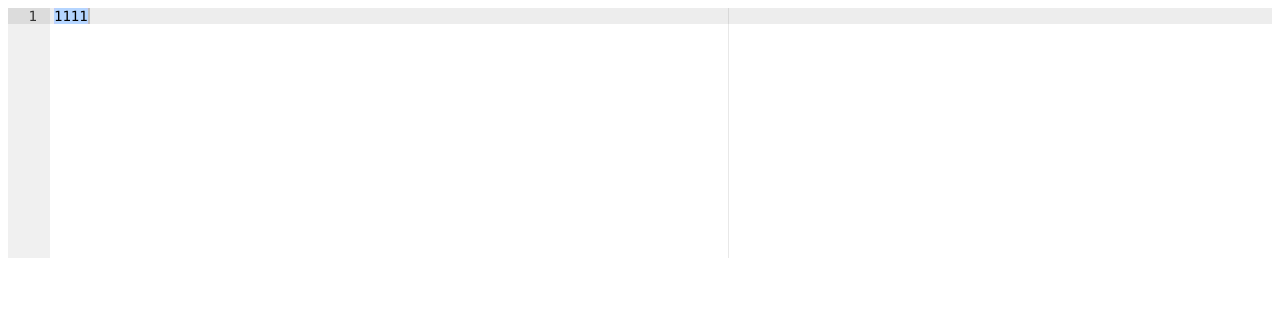
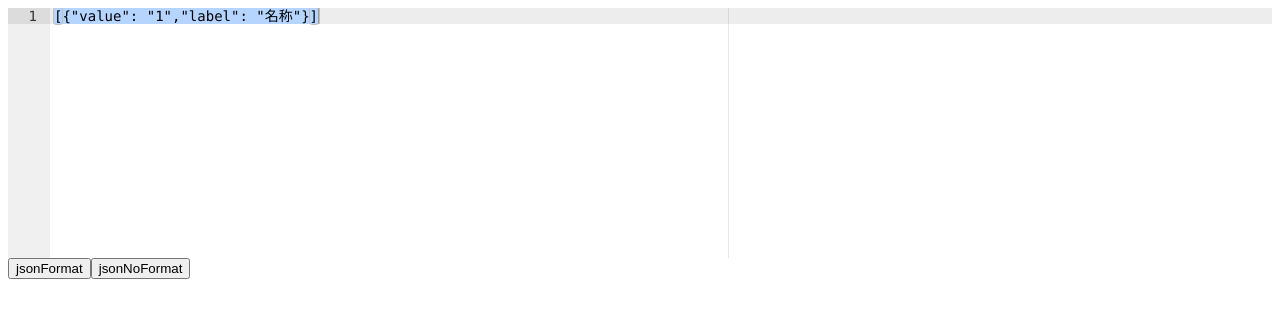
Before and after one commit to Davisesr/vy-vue3-project, a Vue app: page / in a window 1280 px wide. Shown: the top 318 px of the page. Built offline with nearby package versions, Linux system fonts and the light colour scheme.

Commit message:
packages：vyAceEditor编辑器

```diff
--- a/src/App.vue
+++ b/src/App.vue
@@ -1,21 +1,21 @@
 <template>
-  <!--  <vy-spin :load-data="loadData" class="define-height">
-      <template #default="{record}">
-        {{ record }}
-      </template>
-    </vy-spin>-->
-
-  <vy-ace-editor class="define-height" v-model="aaa">
-
-  </vy-ace-editor>
+  <div>
+    <vy-ace-editor class="define-height" v-model="aaa" :mode="'json'"></vy-ace-editor>
+    <button @click="aaa = JSON.stringify(JSON.parse(aaa),null,2)">jsonFormat</button>
+    <button @click="xxx2">jsonNoFormat</button>
+  </div>
 </template>
 
 <script lang="ts" setup>
 import {ref} from "vue"
 import {VySpin} from "@/packages/vy-spin"
 import {VyAceEditor} from "@/packages/vy-ace-editor"
+import {jsonFormat, jsonNoFormat} from "@/packages/vy-ace-editor/utils"
 
-let aaa = ref("1111")
+let aaa = ref('[{' +
+    '"value": "1",' +
+    '"label": "名称"' +
+    '}]')
 
 function loadData() {
   // 模拟请求
@@ -25,6 +25,17 @@ function loadData() {
     }, 1000)
   })
 }
+
+
+function xxx() {
+  console.log('1')
+  aaa.value = jsonFormat(aaa.value);
+}
+
+function xxx2() {
+  console.log('2')
+  aaa.value = jsonNoFormat(aaa.value);
+}
 </script>
 
 <style lang="less" scoped>
```
Also changed, not shown: src/packages/vy-ace-editor/package.json (added, +9 -0 lines), src/packages/vy-ace-editor/README.md (added).
